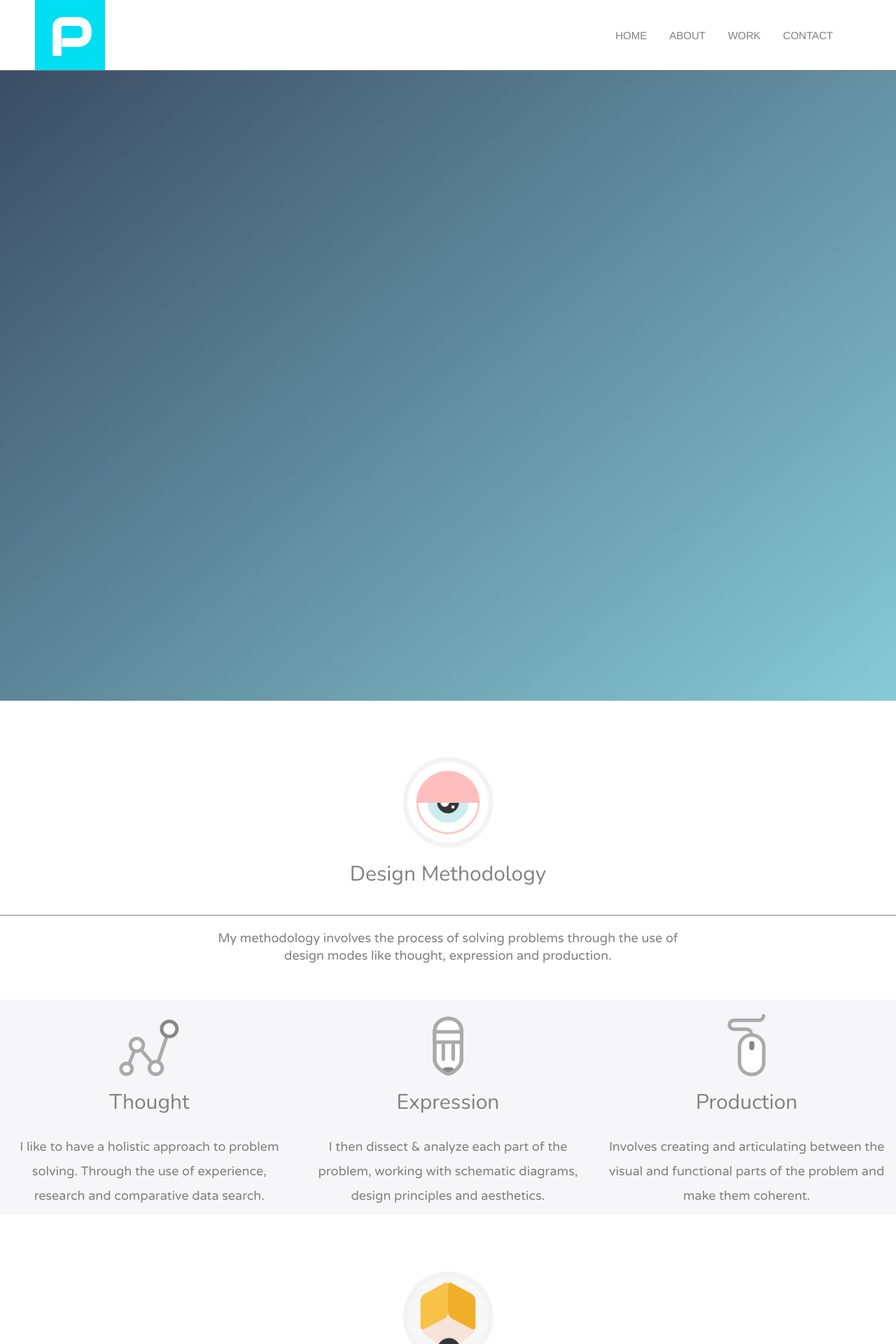
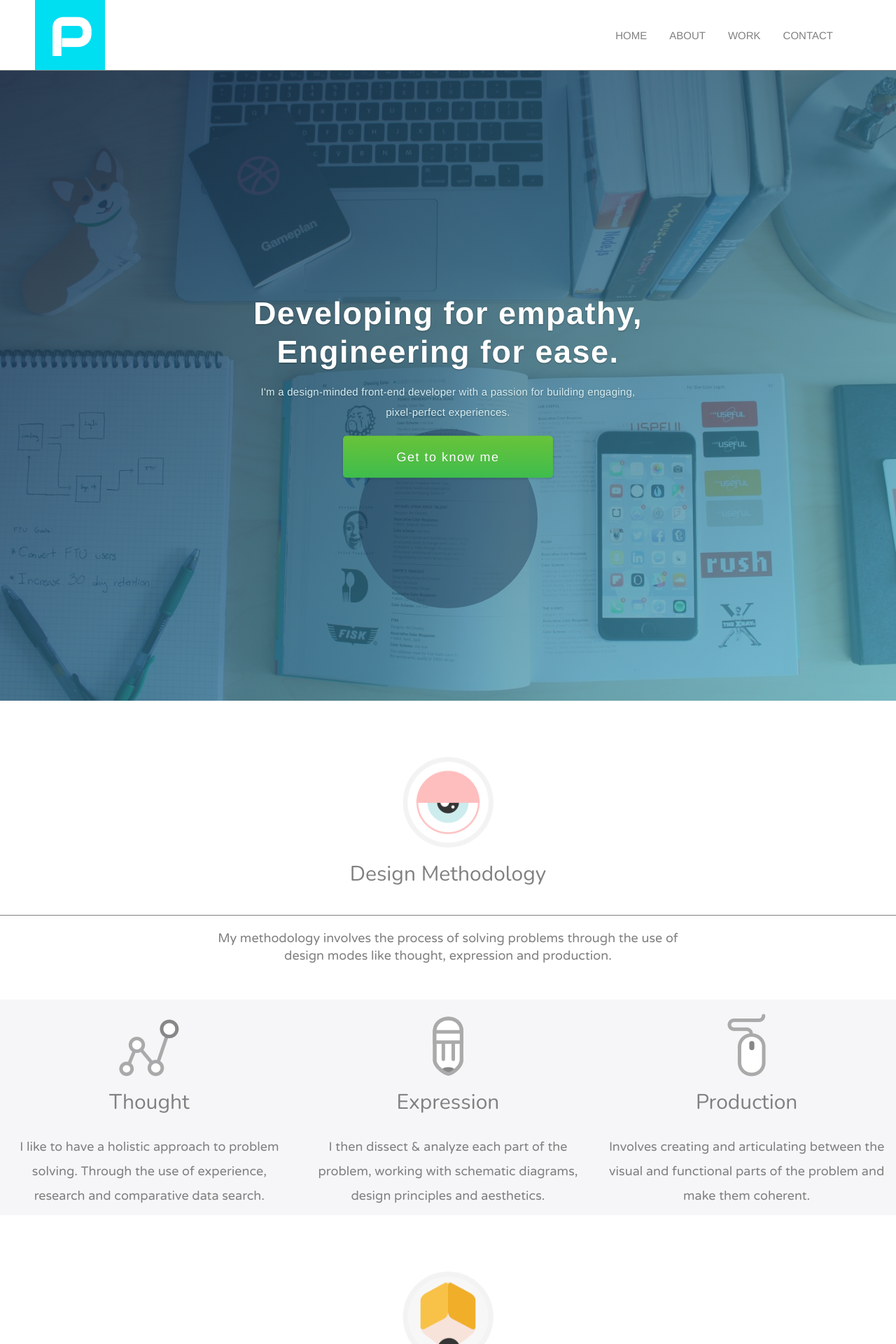
Before and after one commit to poorani11/poorani11.github.io, a Jekyll site: the page built from index.html, in a window 1280 px wide. Shown: the top 1920 px of the page at 70% size. Built offline with Jekyll 4.4.1, drawn with Linux system fonts in a browser that asks for light colours; nearby versions of some CDN libraries.

Commit message:
Added changes to the the landing page

```diff
--- a/_sass/home.scss
+++ b/_sass/home.scss
@@ -36,24 +36,66 @@ body{
     }
   }
   .profile_body{
-    background-image: url("images/dot.svg"),linear-gradient(140deg,rgba(24,46,74,.85),rgba(70,174,195,.65)),url("images/profile.jpg");
+     width:100vw;
   height:100vh;
-    width:100vw;
-    top:90px;
+    background-image: url("/images/dot.svg"),linear-gradient(140deg,rgba(24,46,74,.85),rgba(70,174,195,.65)),url("/images/profile.jpg");
   background-repeat: no-repeat;
-    background-attachment: fixed;
   background-position: top;
-    background-clip: inherit;
   background-size: cover;
+  background-position: 10%  0;
 
-    .hero {
-      font-family: 'Audiowide', cursive;
-      font-size: 4vw;
-      position: relative;
+  .land_container{
     top: 50%;
     transform: translateY(-50%);
+    position: relative;
+    text-align: center;
     color: white;
+    font-weight: bold;
+
+    #heading{
+        margin: 0 0 15px;
+        text-shadow: 0 1px 2px rgba(0,0,0,.3);
+        letter-spacing: 1.5px;
+        font-size: 45px;
+    line-height: 55px;
+}
+#hero_p{
+        color: #d7eff3;
+    margin: 0 auto 20px;
+    max-width: 550px;
+    width: 85%;
+    text-shadow: 0 1px 2px rgba(0,0,0,.3);
+    font-size: 15px;
+    font-weight: 200;
+    letter-spacing: .25px;
+    line-height: 29px;
+}
+#about_me{
+        margin: 0 auto;
+    max-width: 225px;
+    background: linear-gradient(#69c339 0,#3ebd4d 100%);
+    border-radius: 5px;
+    border: none;
+    box-shadow: 0 1px 3px 0 rgba(0,0,0,.21);
+    display: block;
+    font-weight: 300;
+    letter-spacing: 1.5px;
+    max-width: 300px;
+    outline: 0;
+    padding: 18px 0;
+    position: relative;
     text-align: center;
+    text-shadow: 0 1px 0 rgba(0,0,0,.1);
+    width: 100%;
+    z-index: 100;
+}
+#about_me:hover{
+    color:white;
+}
+#ref{
+  color:white;
+}
+
   }
   }
   .desicontainer {
--- a/index.html
+++ b/index.html
@@ -2,8 +2,21 @@
 layout: default
 ---
 
-<div class="profile_body">
-</div>
+<section class="profile_body">
+  <section class="land_container">
+
+                <p id="heading">Developing for empathy,<br>Engineering for ease.</p>
+
+                <p id="hero_p">
+                    I'm a design-minded front-end developer with a passion for building engaging, pixel-perfect experiences.
+                </p>
+
+
+            <h3 class="btn btn-lg", id="about_me" href="about.html">
+               <a href="about.html" id="ref"> Get to know me</a>
+            </h3>
+          </section>
+</section>
 <section>
   <div class='desicontainer'>
     <img  id="desiimg" src="images/Eyecon.png" alt="eyecon image">
```
Also changed, not shown: images/dark.jpg (added), images/dark1.jpg (added), images/images.jpg (added). Lines whose indentation alone changed are shown as unchanged.
